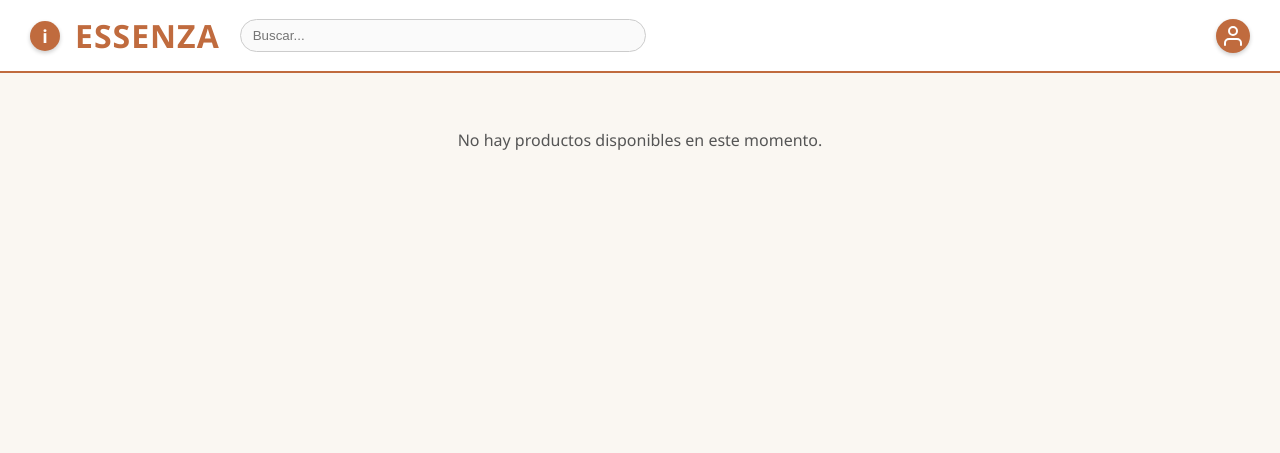
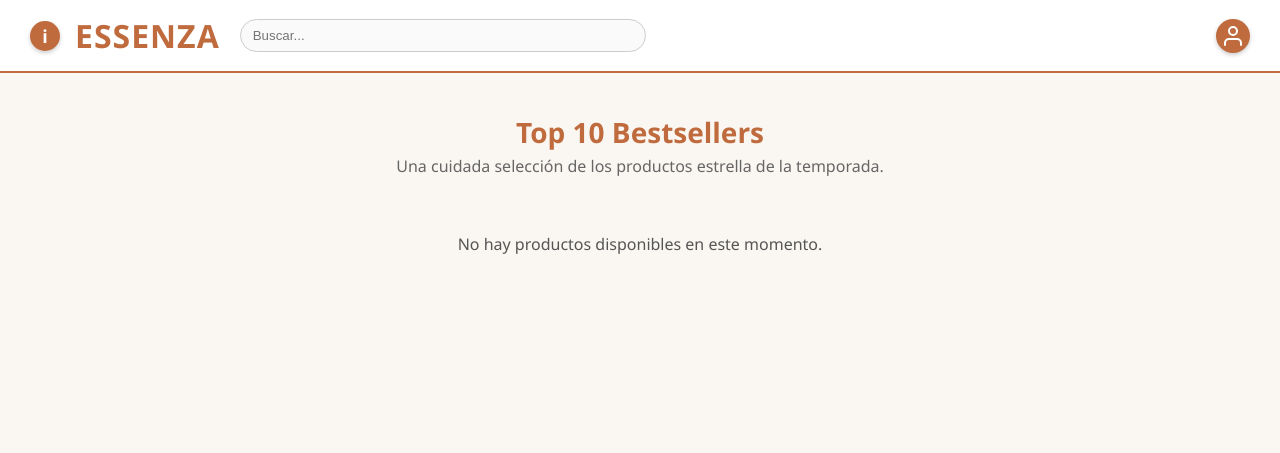
Before and after one commit to alemanrod/PGPI_G1.11, a Django app: page / in a window 1280 px wide. Shown: the top 453 px of the page. Before the commit the page ends 150 px from the top, so only its background shows below. Run offline with Django 5.2, Linux system fonts and the light colour scheme; data that the repository does not hold is empty; parts of the project's set-up code (start-up, migrations or seed data) failed here and were passed over.

Commit message:
Finalizado dashboard

```diff
--- a/essenza/templates/product/dashboard.html
+++ b/essenza/templates/product/dashboard.html
@@ -126,8 +126,8 @@
         margin: 40px auto;
         display: grid;
         grid-template-columns: repeat(30, 1fr);
-        grid-template-rows: 220px 220px 280px;
-        grid-auto-rows: 280px;
+        grid-template-rows: 200px 200px 350px;
+        grid-auto-rows: 350px;
         gap: 20px;
         padding: 0 24px;
       }
@@ -143,13 +143,20 @@
         flex-direction: column;
         align-items: center;
         text-align: center;
-        height: 100%;
+        height: 350px;
         box-sizing: border-box;
         position: relative;
+        /* Si hay más productos, serán en filas de 5 elementos */
+        grid-column: span 6;
       }
 
       .product-card:hover {
         transform: translateY(-4px);
+      }
+
+      .product-card:hover .product-name {
+        color: #c06b3e;
+        text-decoration: underline;
       }
 
       .product-card img {
@@ -183,14 +190,17 @@
         color: #c06b3e;
         margin-top: 8px;
       }
+
       .product-description {
         font-size: 14px;
         color: #666;
         margin-top: 8px;
         width: 100%;
-        white-space: nowrap; /* Evita que el texto salte de línea */
-        overflow: hidden; /* Oculta el texto que se desborda */
-        text-overflow: ellipsis; /* Añade los '...' */
+        display: -webkit-box;
+        -webkit-line-clamp: 3; /* El número de líneas que quieres mostrar */
+        line-clamp: 3;
+        -webkit-box-orient: vertical;
+        overflow: hidden;
       }
 
       .card-link-overlay {
@@ -210,6 +220,7 @@
         grid-column: span 15;
         flex-direction: row;
         justify-content: flex-start;
+        height: 200px;
       }
 
       /* --- FILA 2 (Items 3-5) --- */
@@ -219,6 +230,7 @@
         grid-column: span 10;
         flex-direction: row;
         justify-content: flex-start;
+        height: 200px;
       }
 
       /* --- FILA 3 (Items 6-10) --- */
@@ -247,6 +259,22 @@
       .product-card:nth-child(4) .product-name,
       .product-card:nth-child(5) .product-name {
         margin-top: 0;
+      }
+
+      .showcase-title {
+        text-align: center;
+        margin: 40px 20px 10px 20px; /* Reducimos el margen inferior */
+      }
+      .showcase-title h2 {
+        font-size: 28px;
+        color: #c06b3e; /* Color de la marca */
+        font-weight: 700;
+        margin-bottom: 4px;
+      }
+      .showcase-title p {
+        font-size: 16px;
+        color: #666;
+        margin: 0;
       }
     </style>
   </head>
@@ -288,6 +316,11 @@
       </div>
     </header>
 
+    <div class="showcase-title">
+      <h2>Top 10 Bestsellers</h2>
+      <p>Una cuidada selección de los productos estrella de la temporada.</p>
+    </div>
+
     <main>
       {% if products %} {% for p in products %}
       <div class="product-card">
@@ -302,10 +335,7 @@
         <div class="product-info">
           <div class="product-name">{{ p.name }}</div>
           <div class="product-price">{{ p.price|floatformat:2 }} €</div>
-
-          {% if forloop.counter <= 2 %}
           <div class="product-description">{{ p.description }}</div>
-          {% endif %}
         </div>
       </div>
       {% endfor %} {% else %}
```
